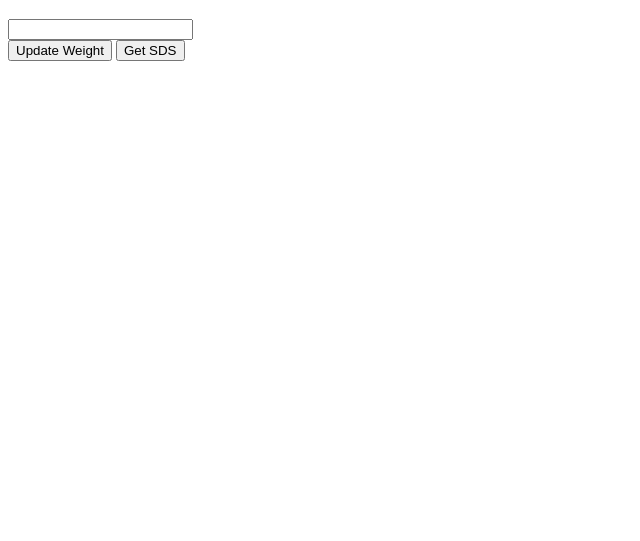
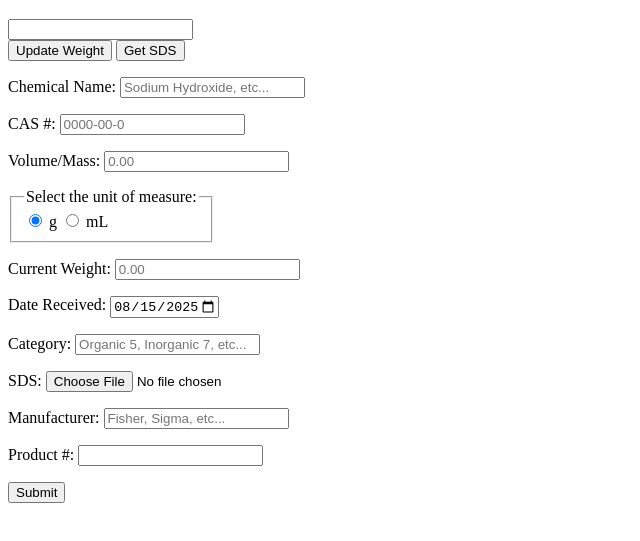
Before and after one commit to Ambassadoor/NotionScanner, a website with bundled scripts: page src/index.html in a window 1280 px wide. Shown: the part 61-602 px from the top of the page, without its empty margins (0-640 px from the left). Built offline with nearby package versions, Linux system fonts and the light colour scheme; files whose address does not match are found by name.

Commit message:
Added basic form input

```diff
--- a/src/index.html
+++ b/src/index.html
@@ -25,6 +25,129 @@
         spellcheck="off"
         autocorrect="off"
         style="position: absolute; left: -9999px"/>
+    <form>
+        <p>
+            <label for="name" >Chemical Name:</label>
+            <input
+                type="text",
+                id="name",
+                name="Chemical Name",
+                placeholder="Sodium Hydroxide, etc..."
+                autofocus,
+                required/>
+        </p>
+        <p>
+            <label for="cas">CAS #:</label>
+            <input
+                type="text",
+                id="cas",
+                name="CAS",
+                inputmode="numeric"
+                pattern="\d{1,7}-\d{2}-\d",
+                placeholder="0000-00-0",
+                title="CAS numbers must be in the format [1-7 digits]-[2 digits]-[1 digit]",
+                required
+                />
+        </p>
+        <p>
+            <label for="quantity">Volume/Mass:</label>
+            <input
+                type="number",
+                min="0",
+                step="0.01",
+                placeholder="0.00",
+                id="quantity",
+                name="Quantity",
+                inputmode="numeric",
+                title="Numerical values only",
+                required/>
+        </p>
+        <fieldset style="display: inline-block;">
+            <legend>Select the unit of measure:</legend>
+            <input
+                type="radio",
+                id="g",
+                name="unit",
+                value="g",
+                required,
+                checked/>
+            <label for="g">g</label>
+            <input
+                type="radio",
+                id="mL",
+                name="unit",
+                value="mL"/>
+            <label for="mL">mL</label>
+        </fieldset>
+        <p id="densityDiv" hidden>
+            <label for="density">Density/Specific Gravity:</label>
+            <input
+                type="number",
+                min="0",
+                step="0.01",
+                id="density",
+                name="Density",
+                />
+        </p>
+        <p>
+            <label for="currentWeight">Current Weight:</label>
+            <input
+                type="number",
+                min="0",
+                step="0.01",
+                placeholder="0.00",
+                id="currentWeight",
+                name="Current Weight",
+                inputmode="numeric",
+                title="Numerical values only",
+                required/>
+        </p>
+        <p>
+            <label for="date_received">Date Received: </label>
+            <input
+                type="date",
+                id="date_received",
+                required
+                />
+        </p>
+        <p>
+            <label for="category">Category:</label>
+            <input
+                type="text",
+                id="category",
+                name="Category",
+                placeholder="Organic 5, Inorganic 7, etc..."
+                required/>
+        </p>
+        <p>
+            <label for="sds">SDS:</label>
+            <input
+                type="file",
+                id="sds",
+                name="sds",
+                required
+                />
+        </p>
+        <p>
+            <label for="manufacturer">Manufacturer:</label>
+            <input
+                type="text",
+                id="manufacturer",
+                name="Manufacturer",
+                placeholder="Fisher, Sigma, etc..."
+                required/>
+        </p>
+        <p>
+            <label for="product#">Product #:</label>
+            <input
+                type="text",
+                id="product#",
+                name="Product Number",
+                required/>
+        </p>
+        <button type="submit">Submit</button>
+
+    </form>
     <iframe id="SDS_viewer" width="100%" height="600px" style="border:none"></iframe>
     <script type="module" src="./scripts/scanner.js"></script>
 </body>
--- a/src/scripts/scanner.js
+++ b/src/scripts/scanner.js
@@ -95,3 +95,22 @@ const cleanup = (intervalId, abortController) => {
     clearInterval(intervalId);
     abortController.abort();
 }
+
+const mLButton = document.querySelector("#mL")
+const densityInput = document.querySelector("#densityDiv")
+
+mLButton.addEventListener('change', () => {
+    if (mLButton.value === "mL" && mLButton.checked) {
+        densityInput.hidden = false;
+        densityInput.required = true;
+    } else {
+        densityInput.hidden = true;
+        densityInput.required = false;
+    }
+})
+
+const today = new Date().toISOString().split('T');
+const dateReceived = document.querySelector("#date_received")
+
+dateReceived.value = today[0]
+dateReceived.max = today[0]
```
